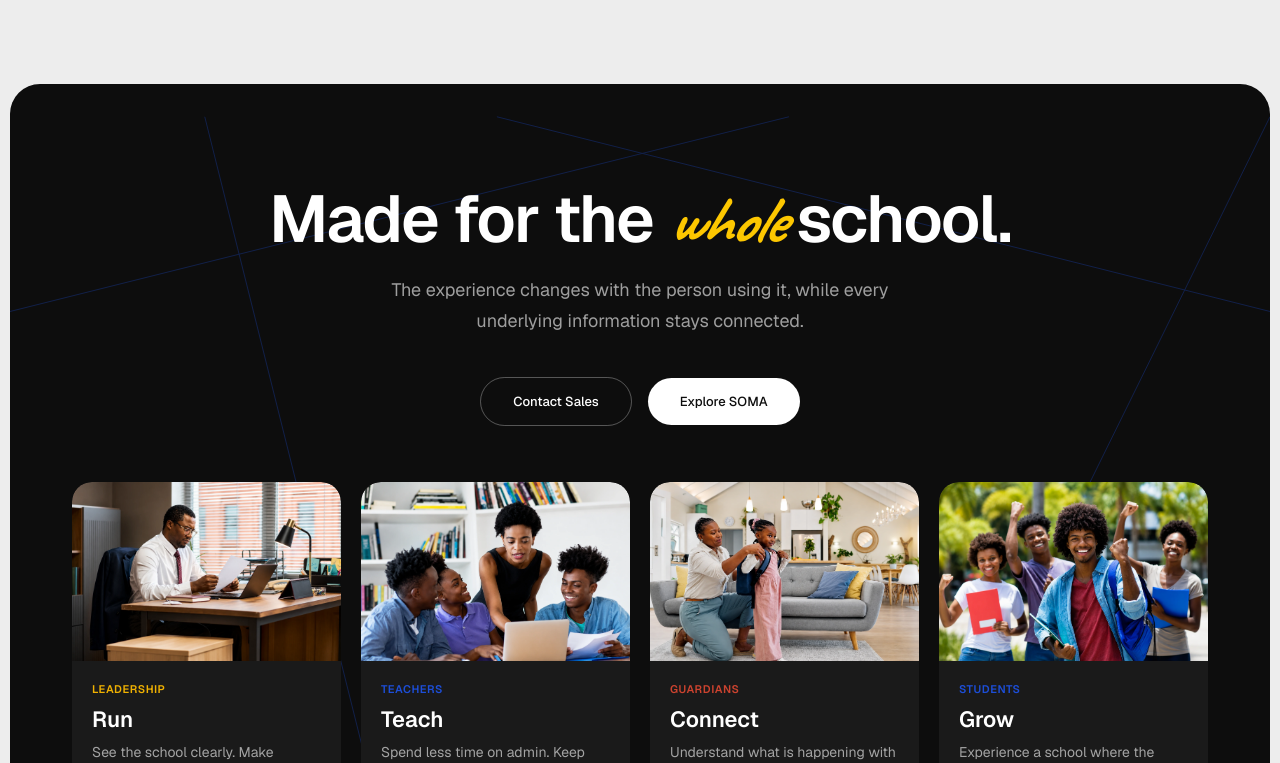
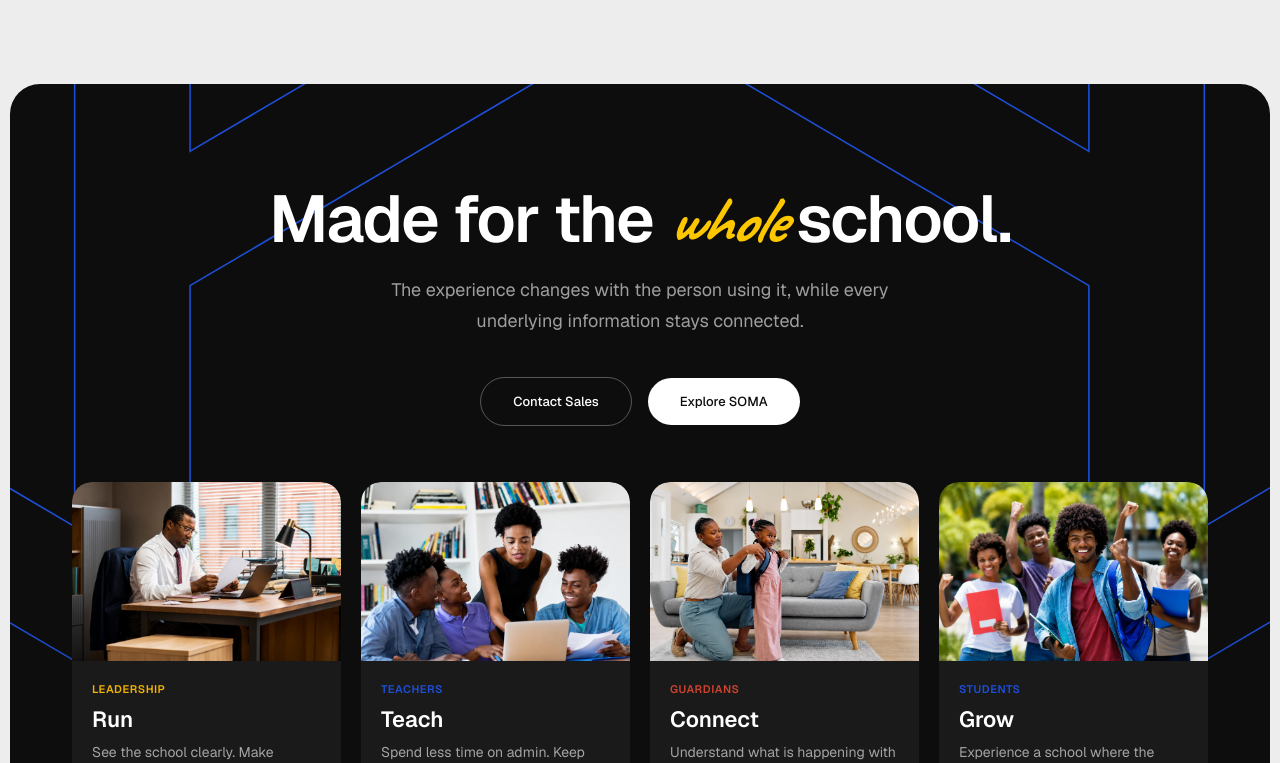
Before and after one commit to nimaappsss-web/soma-landing, a Next.js app: page / in a window 1280 px wide. Shown: the part 3397-4160 px from the top of the page. Built offline with nearby package versions, Linux system fonts and the light colour scheme.

Commit message:
fix: section 5 use somaLineBg.svg same as section 1

```diff
--- a/src/features/landing/components/FifthSection.tsx
+++ b/src/features/landing/components/FifthSection.tsx
@@ -39,20 +39,14 @@ const cards = [
 export function FifthSection() {
   return (
     <section className="w-full bg-soma-black rounded-[30px] mt-[72px] mb-[86px] overflow-hidden relative">
-      {/* Blue geometric lines background */}
-      <div className="absolute inset-0 opacity-30">
-        <svg
-          className="w-full h-full"
-          viewBox="0 0 1294 800"
-          fill="none"
-          xmlns="http://www.w3.org/2000/svg"
-        >
-          <path
-            d="M200 0L400 800M0 200L800 0M1294 0L900 800M1294 200L500 0"
-            stroke="#1D4ED8"
-            strokeWidth="1"
-          />
-        </svg>
+      {/* Background - same as section 1 */}
+      <div className="absolute inset-0 z-0 overflow-hidden">
+        <Image
+          src="/somaLineBg.svg"
+          alt=""
+          fill
+          className="object-cover object-left-top md:object-center"
+        />
       </div>
 
       <div className="relative z-10 max-w-[1294px] mx-auto px-[18px] md:px-[62px] pt-[72px] md:pt-[100px] pb-[72px] md:pb-[100px]">
```
